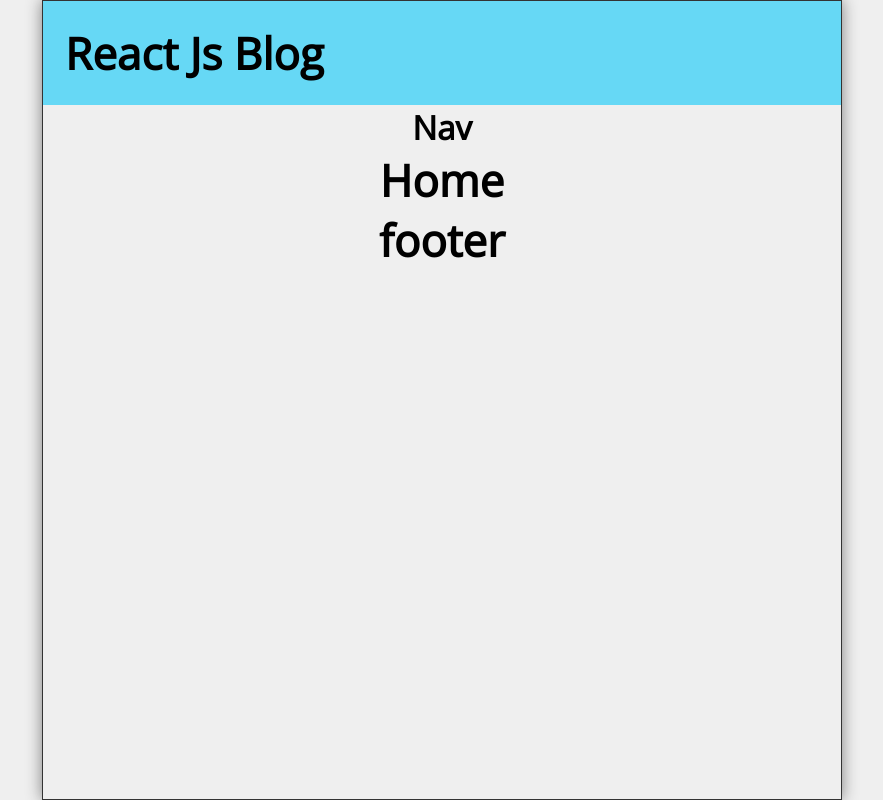
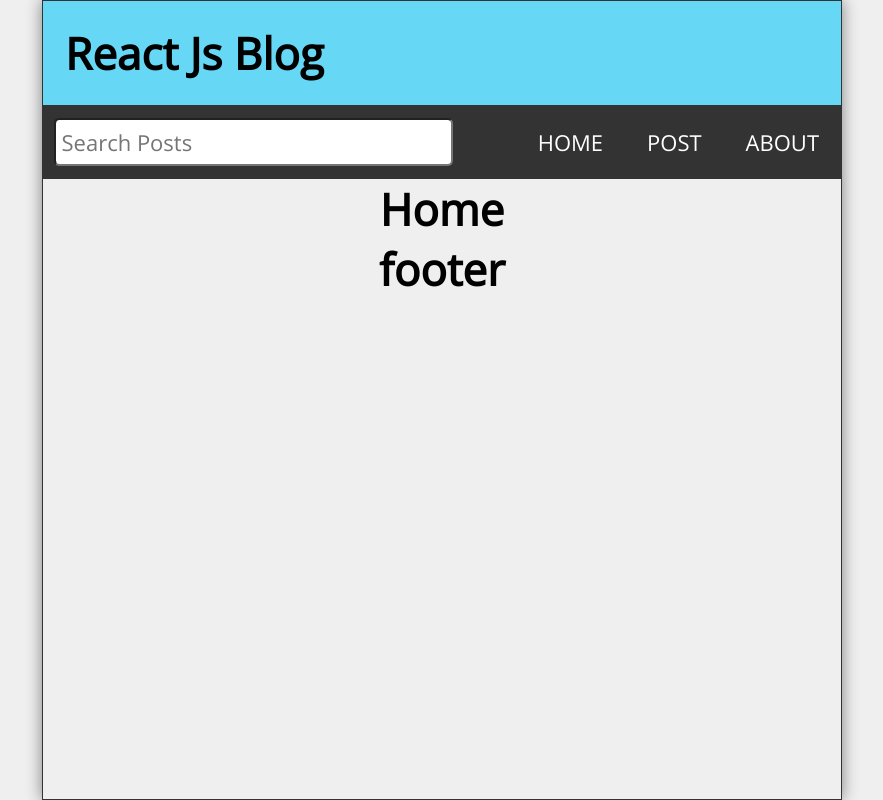
Before and after one commit to pop-dev5016/react-router, a React (Create React App) app: page / in a window 1280 px wide. Shown: the whole page, without its empty margins (198-1081 px from the left). Built offline with nearby package versions, Linux system fonts and the light colour scheme.

Commit message:
nav component and react router link

```diff
--- a/src/Nav.js
+++ b/src/Nav.js
@@ -1,9 +1,24 @@
+import { Link } from "react-router-dom"
 import React from 'react'
 
-const Nav = () => {
+const Nav = ({search,setSearch}) => {
   return (
-    <nav>
-        <h1> Nav </h1>
+    <nav className='Nav'>
+        <form className='searchForm' onSubmit={(e)=>e.preventDefault()}>
+             <label htmlFor='search'> Search Posts</label>
+             <input
+             id = "search"
+             type="text"
+             placeholder='Search Posts'
+             value={search}
+             onChange={(e)=>setSearch(e.target.value)}
+              />
+        </form>
+        <ul>
+          <li><Link to="/">HOME </Link></li>
+          <li><Link to="/post">POST </Link></li>
+          <li><Link to="/about">ABOUT </Link></li>
+        </ul>
     </nav>
 
   )
```
